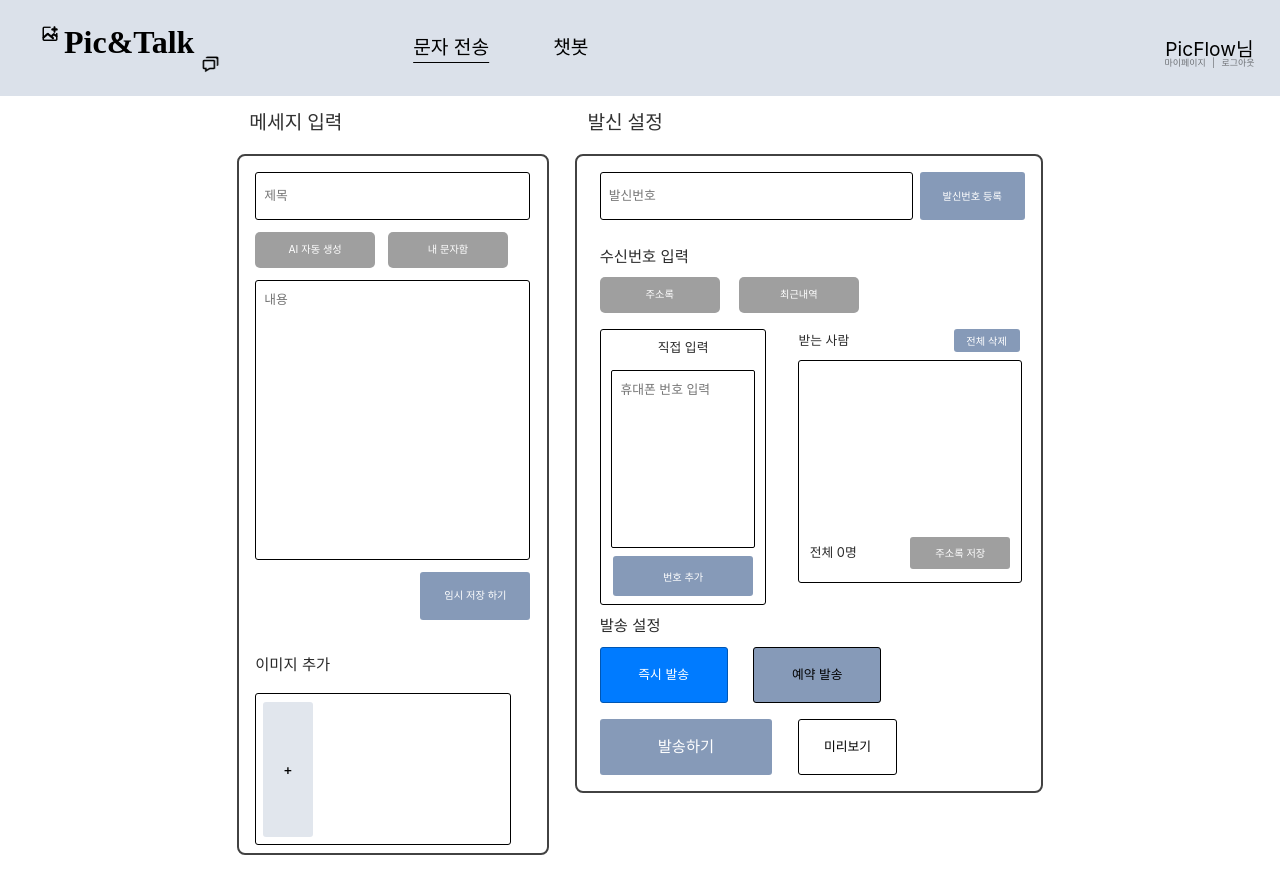
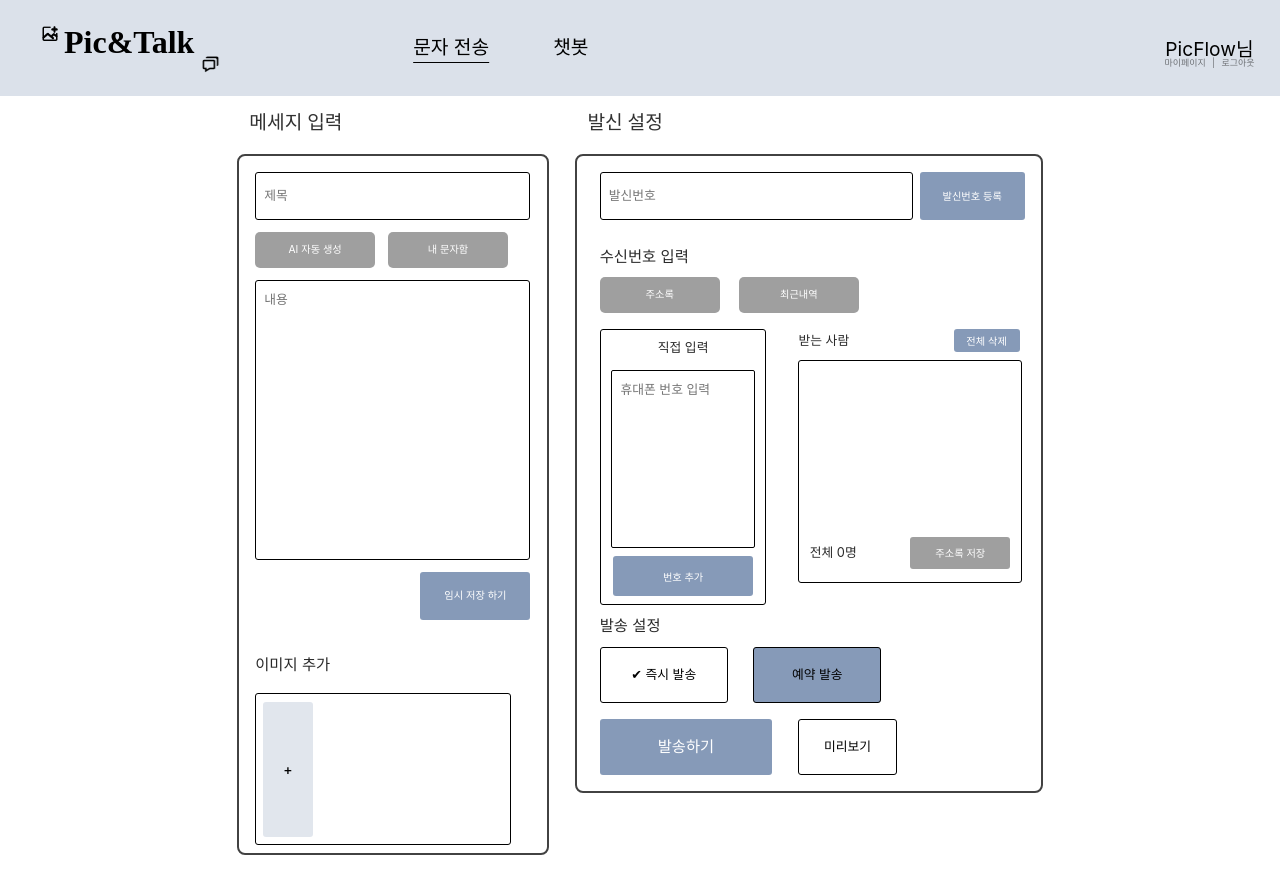
Before and after one commit to hansung-PreCaps/Frontend, a React (Vite) app: page /mainpage in a window 1280 px wide. Built offline with nearby package versions, Linux system fonts and the light colour scheme; a web font is replaced by a local one.

Commit message:
즉시 예약 발송 UX 수정

```diff
--- a/src/components/MainPage.jsx
+++ b/src/components/MainPage.jsx
@@ -391,8 +391,8 @@ function MainPage() {
       <div>
         <label className="sending-setting">발송 설정</label>
         <div className="sending-options">
-        <button className={`immed-send ${!isScheduled ? 'activ' : ''}`} onClick={() => setIsScheduled(false)}>즉시 발송</button>
-        <button className={`reser-send ${isScheduled ? 'activ' : ''}`} onClick={() => setIsScheduled(true)}>예약 발송</button>
+        <button className="immed-send"  onClick={() => setIsScheduled(false)}>{!isScheduled ? '✔ 즉시 발송' : '즉시 발송'}</button>
+        <button className="reser-send"  onClick={() => setIsScheduled(true)}>{isScheduled ? '✔ 예약 발송' : '예약 발송'}</button>
         </div>
 
         {isScheduled && (
```
